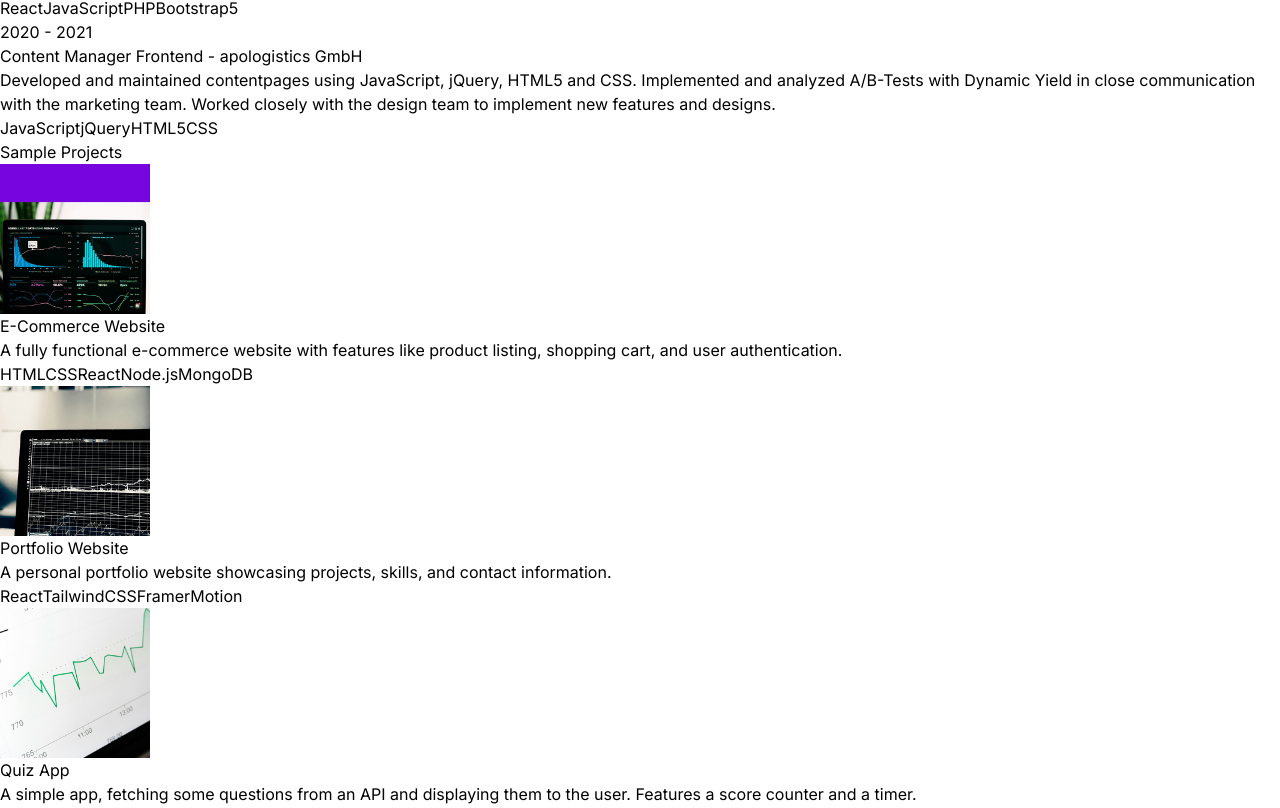
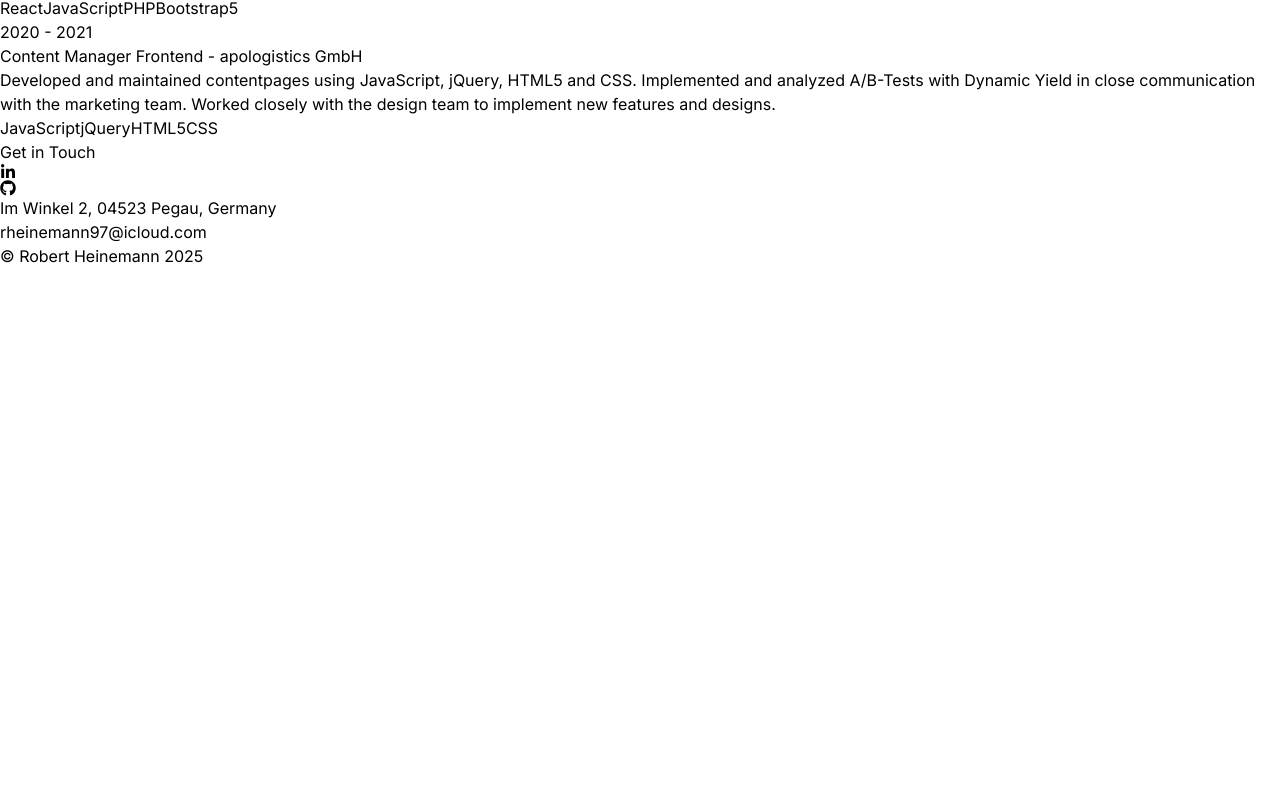
Before and after one commit to therobhe/react-homepage, a React (Vite) app: page / in a window 1280 px wide. Shown: the part 1692-2500 px from the top of the page. After the commit the page ends 1960 px from the top, so only its background shows below. Built offline with nearby package versions, Linux system fonts and the light colour scheme.

Commit message:
Enhance project array with links to github repo.

```diff
--- a/src/components/areas/Main.jsx
+++ b/src/components/areas/Main.jsx
@@ -1,4 +1,4 @@
-import Projects from "../sections/Projects.jsx";
+/*import Projects from "../sections/Projects.jsx";*/
 import Experience from "../sections/Experience.jsx";
 import Hero from "../sections/Hero.jsx";
 import AboutMe from "../sections/AboutMe.jsx";
@@ -9,7 +9,7 @@ export default function Main() {
             <Hero />
             <AboutMe />
             <Experience />
-            <Projects />
+            {/*<Projects />*/}
         </main>
     )
 }
--- a/src/components/sections/Projects.jsx
+++ b/src/components/sections/Projects.jsx
@@ -1,6 +1,7 @@
 import {PROJECTS} from "../../data/data.js";
 import {PROJECTS_HEADLINE} from "../../data/lang.js";
 import {motion} from "framer-motion";
+import {FaGithub} from "react-icons/fa";
 
 export default function Projects() {
     return (
@@ -18,7 +19,7 @@ export default function Projects() {
                              whileInView={{opacity: 1, x: 0}}
                              initial={{opacity: 0, x: -100}}
                              transition={{duration: 0.5}}>
-                            <img src={project.image} width={150} height={150} alt={project.title} className="mb-6 rounded-2xl"/>
+                            <img src={project.image} width={175} height={175} alt={project.title} className="mb-6 rounded-2xl"/>
                         </motion.div>
                         <motion.div className="w-full max-w-xl lg:w-3/4 flex flex-col lg:block items-center"
                              whileInView={{opacity: 1, x: 0}}
@@ -31,6 +32,9 @@ export default function Projects() {
                                     <span key={index} className="mr-2 mt-4 px-2 py-2 bg-neutral-800 text-purple-400 rounded">{technology}</span>
                                 ))}
                             </div>
+                            <a href={project.link}>
+                                <FaGithub className="text-4xl mt-4"/>
+                            </a>
                         </motion.div>
                     </div>
                 ))}
--- a/src/data/data.js
+++ b/src/data/data.js
@@ -36,6 +36,7 @@ export const PROJECTS = [
     description:
       "A fully functional e-commerce website with features like product listing, shopping cart, and user authentication.",
     technologies: ["HTML", "CSS", "React", "Node.js", "MongoDB"],
+    link: ""
   },
   {
     title: "Portfolio Website",
@@ -43,6 +44,7 @@ export const PROJECTS = [
     description:
       "A personal portfolio website showcasing projects, skills, and contact information.",
     technologies: ["React", "TailwindCSS", "FramerMotion"],
+    link: "https://github.com/therobhe/react-homepage"
   },
   {
     title: "Quiz App",
@@ -50,6 +52,7 @@ export const PROJECTS = [
     description:
       "A simple app, fetching some questions from an API and displaying them to the user. Features a score counter and a timer.",
     technologies: ["React", "TailwindCSS", "Open Trivia API"],
+    link: ""
   },
   {
     title: "Task Management App",
@@ -57,5 +60,6 @@ export const PROJECTS = [
     description:
       "An application for managing tasks and projects, with features such as task creation and progress tracking.",
     technologies: ["HTML", "CSS", "Angular", "Firebase"],
+    link: ""
   },
 ];
```
